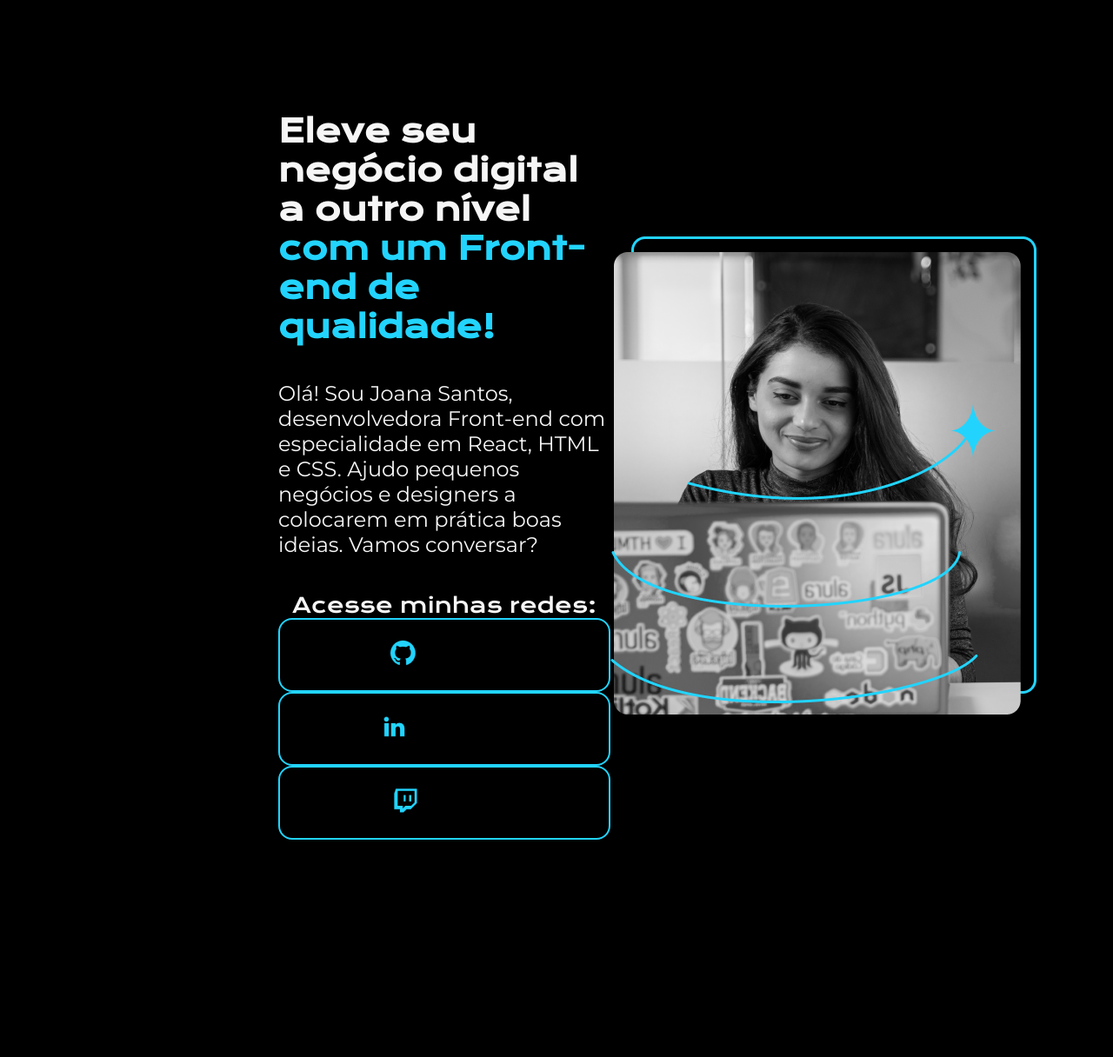
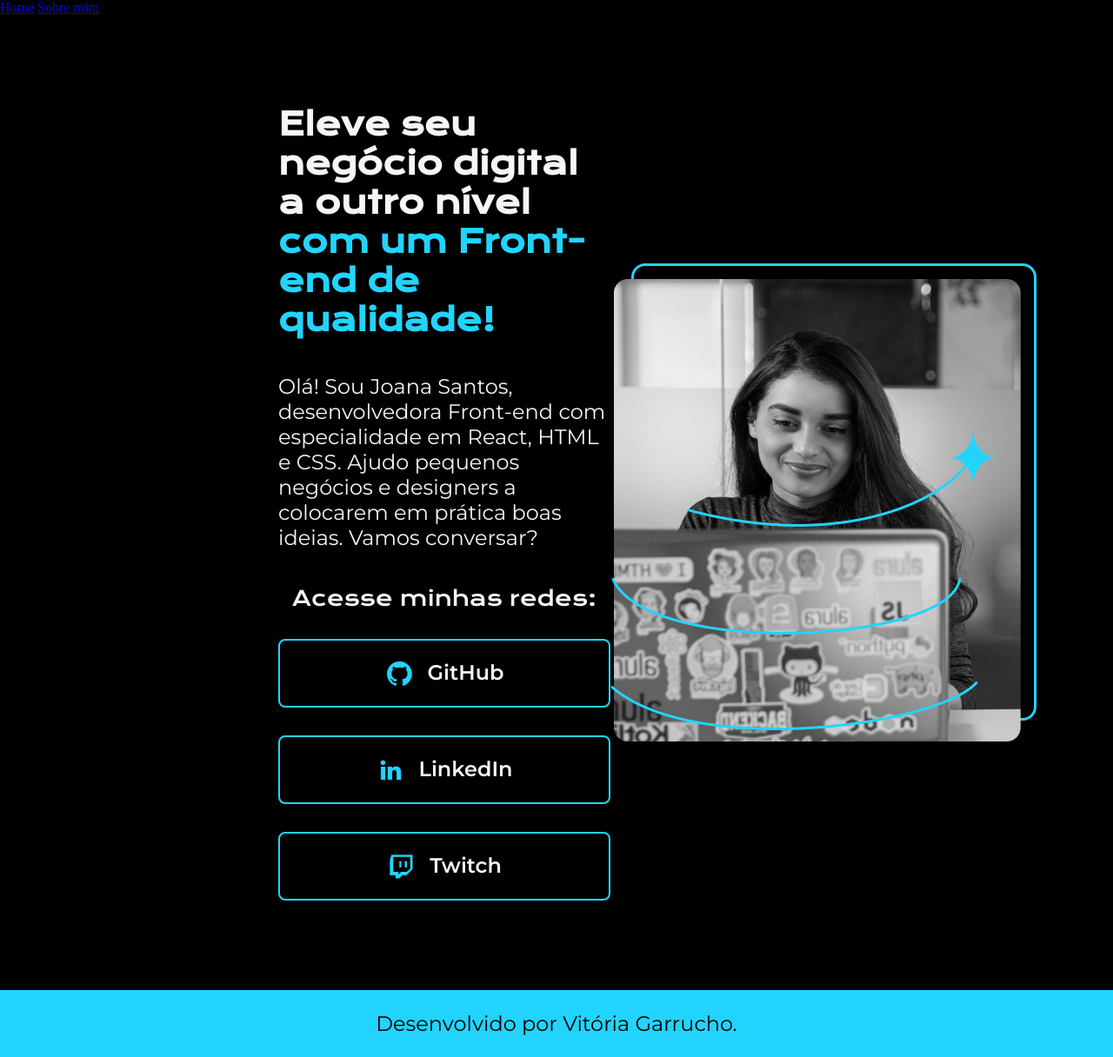
Before and after one commit to marelps/portfolio-HTML-e-CSS, a plain HTML site: page index.html in a window 1280 px wide. Shown: the whole page at 87% size. Before the commit the page ends 966 px from the top, so only its background shows below. Drawn offline with nearby package versions, Linux system fonts and the light colour scheme.

Commit message:
feat: rodapé e inicio do cabeçalho

```diff
--- a/index.html
+++ b/index.html
@@ -4,11 +4,16 @@
     <meta charset="UTF-8">
     <meta http-equiv="X-UA-Compatible" content="IE=edge">
     <meta name="viewport" content="width=device-width, initial-scale=1.0">
-    <title>Portifolio</title>
+    <title>Portfolio</title>
     <link rel="stylesheet" href="style.css">
 </head>
 <body>
-    <header></header>
+    <header class="cabecalho">
+        <nav class="cabecalho_menu">
+            <a class="cabecalho_menu_link" href="#">Home</a>
+            <a class="cabecalho_menu_link" href="#">Sobre mim</a>
+        </nav>
+    </header>
     <main class="apresentacao">
         <section class="apresentacao_conteudo">
             <h1 class="apresentacao_conteudo_titulo">Eleve seu negócio digital a outro nível
@@ -35,6 +40,8 @@
         </section>
         <img src="assets/Imagem.png" alt="Foto da Joana Santos programando">
     </main>
-    <footer></footer>
+    <footer class="rodape">
+        <p>Desenvolvido por Vitória Garrucho.</p>
+    </footer>
 </body>
 </html>
--- a/style.css
+++ b/style.css
@@ -6,7 +6,7 @@
     padding: 0;
 }
 body{
-    height: 100vh;
+    /* height: 100vh; */
     box-sizing: border-box ;
     background-color: #000000;
     color: #F6F6F6;
@@ -17,7 +17,7 @@ body{
 }
 
 .apresentacao{
-    margin: 10% 25%;
+    padding: 8% 25%;
     display: flex;
     align-items: center;
     justify-items: space-between;
@@ -30,39 +30,58 @@ body{
     gap: 40px;
 }
 
-.apresentacao_conteudo_titulo{
+.apresentacao_conteudo_titulo {
     font-size: 36px;
     font-family: 'Krona One', sans-serif;
 }
 
-.apresentacao_conteudo_texto{
+.apresentacao_conteudo_texto {
     font-size: 24px;
     font-family: 'Montserrat', sans-serif;
 }
 
-.apresentacao_links{
+.apresentacao_links {
     display: flex;
     flex-direction: column;
     justify-content: space-between;
     align-items: center;
+    gap: 32px;
 }
 
-.apresentacao_links_subtitulo{
+.apresentacao_links_subtitulo {
     font-family: 'Krona One', sans-serif;
     font-weight: 400;
     font-size: 24px;
 }
 
-.apresentacao_links_link{
+.apresentacao_links_link {
     /* background-color: #22D4FD; */
+    display: flex;
+    justify-content: center;
+    gap: 16px;
     border: 2px solid #22D4FD;
     width: 378px;
     text-align: center;
-    border-radius: 16px;
+    border-radius: 8px;
     font-size: 24px;
     font-weight: 600;
     padding: 21.5px 0;
     text-decoration: none;
-    color: #000000;
+    color: #F6F6F6;
     font-family: 'Montserrat', sans-serif;
 }
+
+.apresentacao_links_link:hover {
+    background-color: #272727;
+
+}
+
+.rodape {
+    padding: 24px;
+    color:#000000;
+    background-color: #22D4FD;
+    text-align: center;
+    font-family: 'Montserrat', sans-serif;
+    font-size: 24px;
+    font-weight: 400;
+}
```
